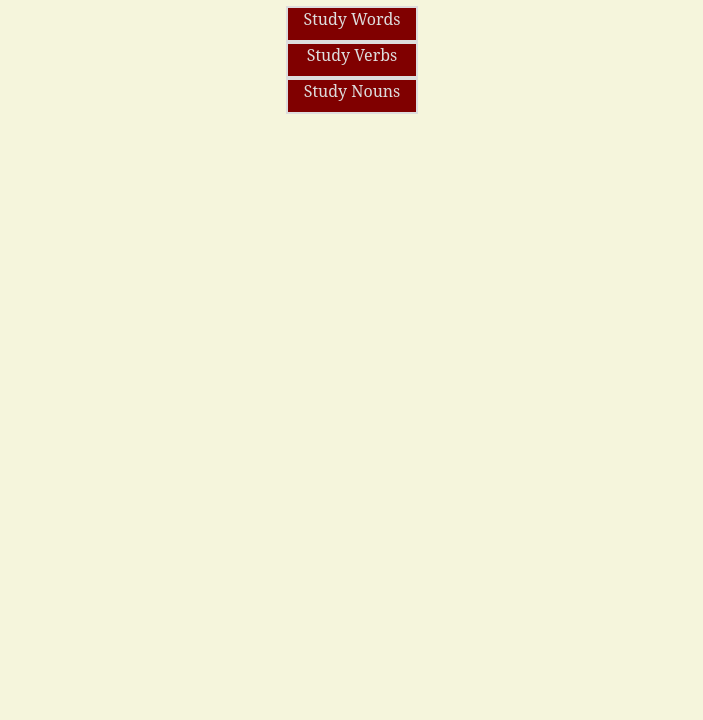
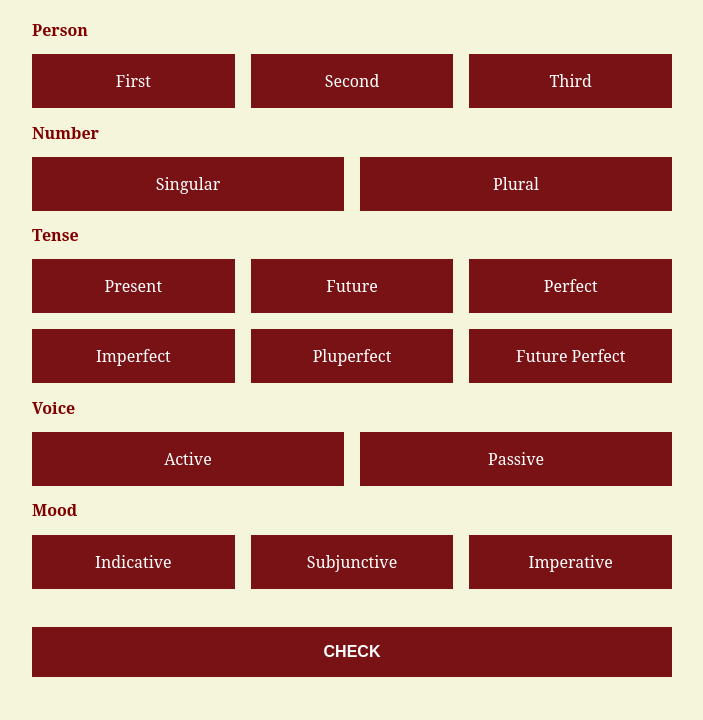
Before and after one commit to omentic/vv, a plain HTML site: page index.html in a window 1280 px wide. Shown: the part 80-800 px from the top of the page, without its empty margins (288-991 px from the left). Drawn offline with Linux system fonts and the light colour scheme.

```diff
--- a/index.html
+++ b/index.html
@@ -1,3 +1,4 @@
+<!DOCTYPE html>
 <html>
 <head>
     <title>Vice Verba</title>
@@ -6,9 +7,58 @@
     <link rel="stylesheet" href="css/style.css"/>
 </head>
 <body>
-    <h1 id="title">Vice Verba</h1>
-    <a class="links" href="select.html">Study Words</a>
-    <a class="links" href="verbs.html">Study Verbs</a>
-    <a class="links" href="nouns.html">Study Nouns</a>
+    <img src="assets/correct.png" style="display: none;" id="correct"/>
+    <img src="assets/incorrect.png" style="display: none;" id="incorrect"/>
+    <h1 id="verb">verbs</h1>
+    <h2>person</h2>
+    <div class="grammar" id="person">
+        <input type="radio" id="first" name="person" value="first"/>
+        <label for="first">first</label>
+        <input type="radio" id="second" name="person" value="second"/>
+        <label for="second">second</label>
+        <input type="radio" id="third" name="person" value="third"/>
+        <label for="third">third</label>
+    </div>
+    <h2>number</h2>
+    <div class="grammar" id="number">
+        <input type="radio" id="singular" name="number" value="singular"/>
+        <label for="singular">singular</label>
+        <input type="radio" id="plural" name="number" value="plural"/>
+        <label for="plural">plural</label>
+    </div>
+    <h2>tense</h2>
+    <div class="grammar" id="tense">
+        <input type="radio" id="present" name="tense" value="present"/>
+        <label for="present">present</label>
+        <input type="radio" id="future" name="tense" value="future"/>
+        <label for="future">future</label>
+        <input type="radio" id="perfect" name="tense" value="perfect"/>
+        <label for="perfect">perfect</label>
+        <input type="radio" id="imperfect" name="tense" value="imperfect"/>
+        <label for="imperfect">imperfect</label>
+        <input type="radio" id="pluperfect" name="tense" value="pluperfect"/>
+        <label for="pluperfect">pluperfect</label>
+        <input type="radio" id="future-perfect" name="tense" value="future-perfect"/>
+        <label for="future-perfect">future perfect</label>
+    </div>
+    <h2>voice</h2>
+    <div class="grammar" id="voice">
+        <input type="radio" id="active" name="voice" value="active"/>
+        <label for="active">active</label>
+        <input type="radio" id="passive" name="voice" value="passive"/>
+        <label for="passive">passive</label>
+    </div>
+    <h2>mood</h2>
+    <div class="grammar" id="mood">
+        <input type="radio" id="indicative" name="mood" value="indicative"/>
+        <label for="indicative">indicative</label>
+        <input type="radio" id="subjunctive" name="mood" value="subjunctive"/>
+        <label for="subjunctive">subjunctive</label>
+        <input type="radio" id="imperative" name="mood" value="imperative"/>
+        <label for="imperative">imperative</label>
+    </div>
+    <br>
+    <input type="button" id="check" value="check"/>
+	<script type="module" src="scripts/verbs.js"></script>
 </body>
 </html>
```
